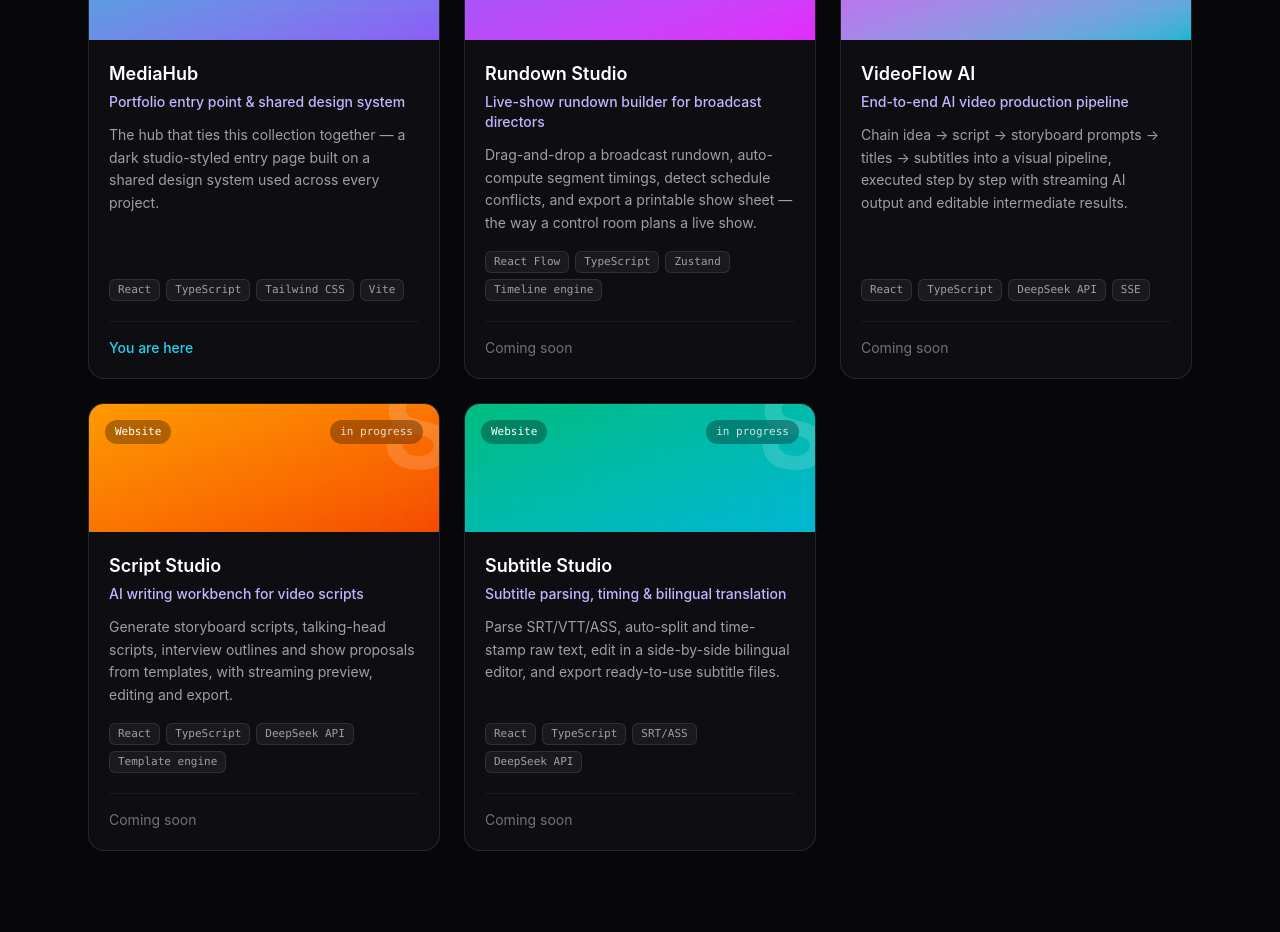
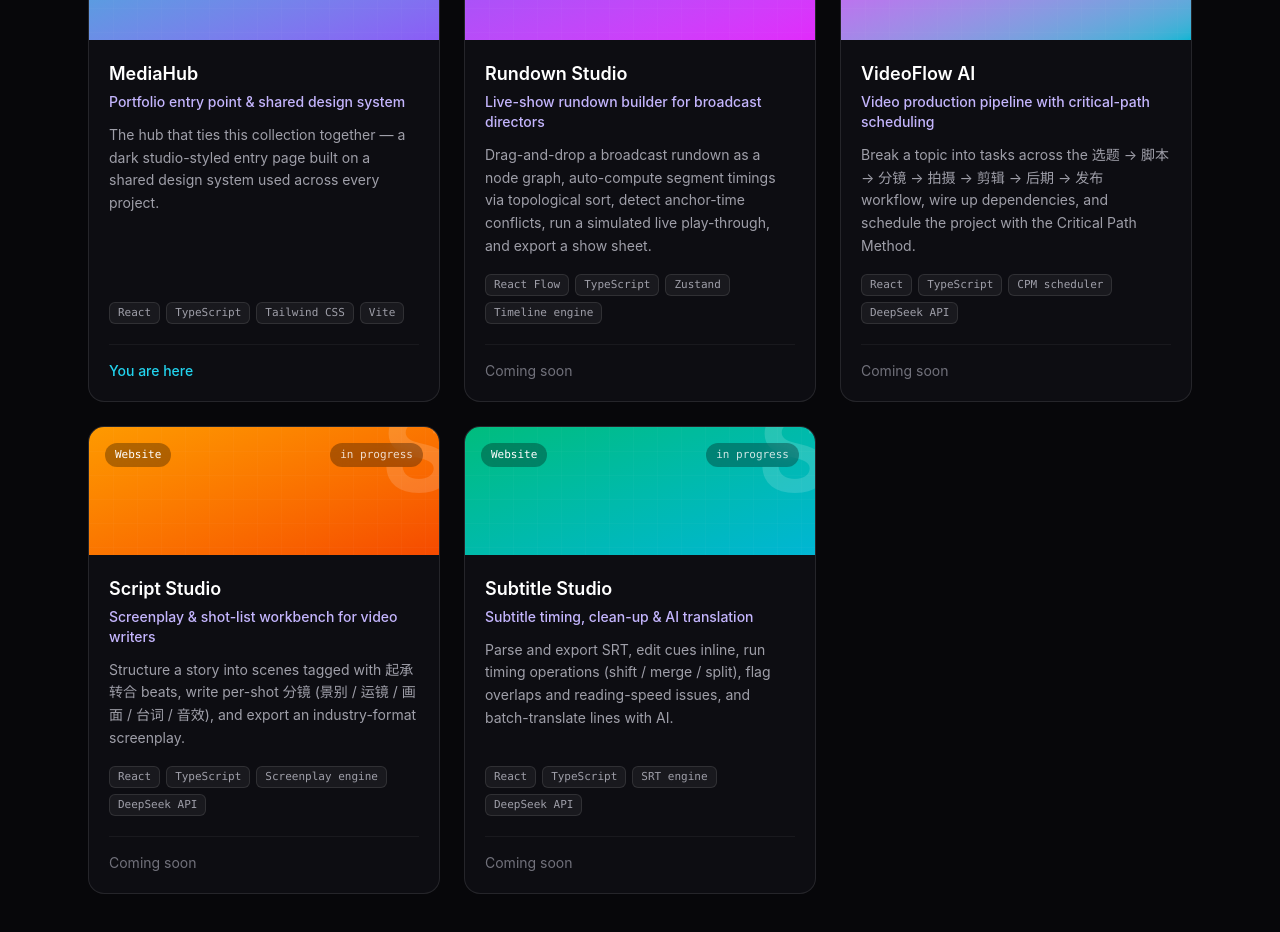
Before and after one commit to 6754324/mediahub, a React (Vite) app: page / in a window 1280 px wide. Shown: the part 840-1772 px from the top of the page. Built offline with nearby package versions, Linux system fonts and the light colour scheme.

Commit message:
docs: align project cards with actual builds

```diff
--- a/src/data/projects.ts
+++ b/src/data/projects.ts
@@ -33,7 +33,7 @@ export const projects: Project[] = [
     name: 'Rundown Studio',
     tagline: 'Live-show rundown builder for broadcast directors',
     description:
-      'Drag-and-drop a broadcast rundown, auto-compute segment timings, detect schedule conflicts, and export a printable show sheet — the way a control room plans a live show.',
+      'Drag-and-drop a broadcast rundown as a node graph, auto-compute segment timings via topological sort, detect anchor-time conflicts, run a simulated live play-through, and export a show sheet.',
     category: 'Workflow App',
     status: 'soon',
     accent: 'from-brand-500 to-fuchsia-500',
@@ -43,37 +43,37 @@ export const projects: Project[] = [
   {
     id: 'videoflow-ai',
     name: 'VideoFlow AI',
-    tagline: 'End-to-end AI video production pipeline',
+    tagline: 'Video production pipeline with critical-path scheduling',
     description:
-      'Chain idea → script → storyboard prompts → titles → subtitles into a visual pipeline, executed step by step with streaming AI output and editable intermediate results.',
+      'Break a topic into tasks across the 选题 → 脚本 → 分镜 → 拍摄 → 剪辑 → 后期 → 发布 workflow, wire up dependencies, and schedule the project with the Critical Path Method.',
     category: 'Workflow App',
     status: 'soon',
     accent: 'from-fuchsia-500 to-accent-500',
-    tech: ['React', 'TypeScript', 'DeepSeek API', 'SSE'],
+    tech: ['React', 'TypeScript', 'CPM scheduler', 'DeepSeek API'],
     repo: 'videoflow-ai',
   },
   {
     id: 'script-studio',
     name: 'Script Studio',
-    tagline: 'AI writing workbench for video scripts',
+    tagline: 'Screenplay & shot-list workbench for video writers',
     description:
-      'Generate storyboard scripts, talking-head scripts, interview outlines and show proposals from templates, with streaming preview, editing and export.',
+      'Structure a story into scenes tagged with 起承转合 beats, write per-shot 分镜 (景别 / 运镜 / 画面 / 台词 / 音效), and export an industry-format screenplay.',
     category: 'Website',
     status: 'soon',
     accent: 'from-amber-500 to-orange-600',
-    tech: ['React', 'TypeScript', 'DeepSeek API', 'Template engine'],
+    tech: ['React', 'TypeScript', 'Screenplay engine', 'DeepSeek API'],
     repo: 'script-studio',
   },
   {
     id: 'subtitle-studio',
     name: 'Subtitle Studio',
-    tagline: 'Subtitle parsing, timing & bilingual translation',
+    tagline: 'Subtitle timing, clean-up & AI translation',
     description:
-      'Parse SRT/VTT/ASS, auto-split and time-stamp raw text, edit in a side-by-side bilingual editor, and export ready-to-use subtitle files.',
+      'Parse and export SRT, edit cues inline, run timing operations (shift / merge / split), flag overlaps and reading-speed issues, and batch-translate lines with AI.',
     category: 'Website',
     status: 'soon',
     accent: 'from-emerald-500 to-accent-500',
-    tech: ['React', 'TypeScript', 'SRT/ASS', 'DeepSeek API'],
+    tech: ['React', 'TypeScript', 'SRT engine', 'DeepSeek API'],
     repo: 'subtitle-studio',
   },
 ]
```
